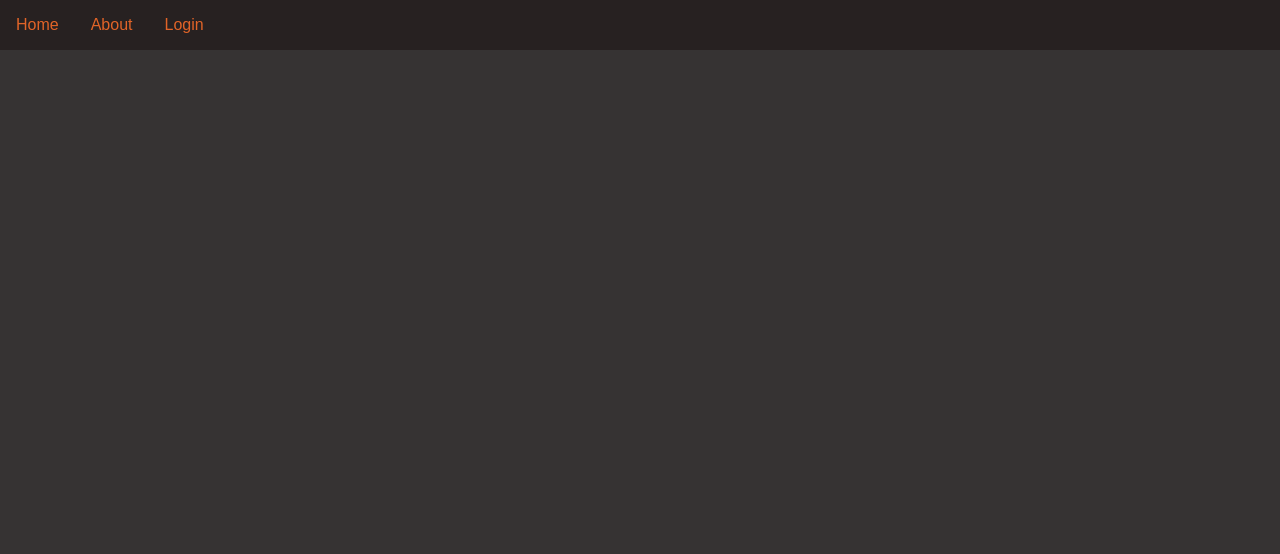
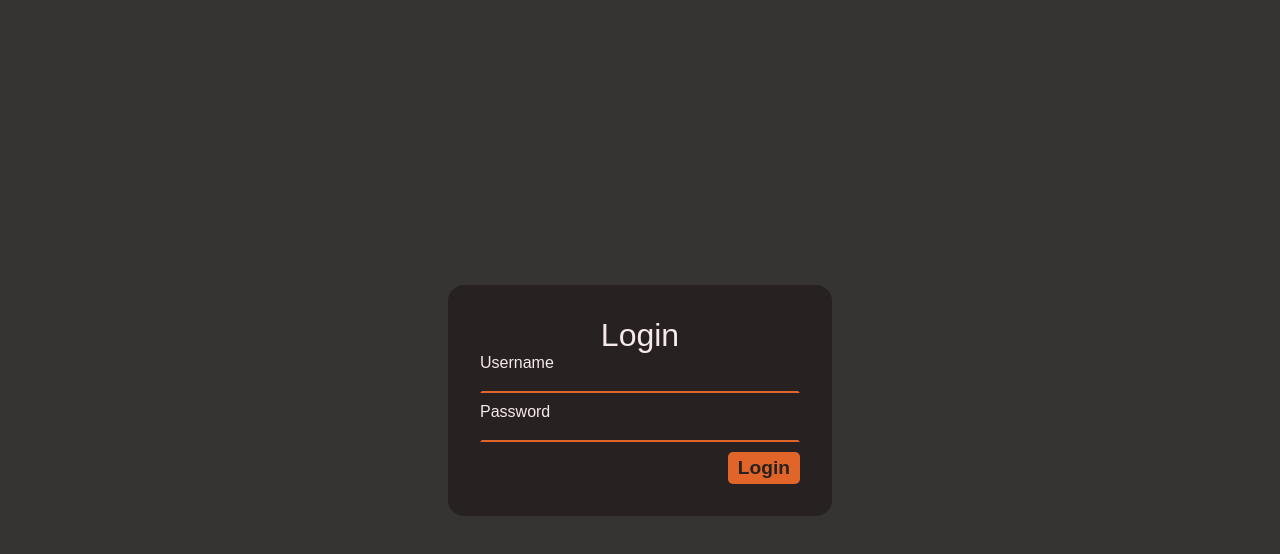
Before and after one commit to AsamMax/reci-pie, a Vue app: page /recipies/1 in a window 1280 px wide. Before the commit this address had no page. Shown: the top 554 px of the page. Built offline with nearby package versions, Linux system fonts and the light colour scheme.

Commit message:
connected login to backend

```diff
--- a/src/App.vue
+++ b/src/App.vue
@@ -1,17 +1,21 @@
 <script setup lang="ts">
 import { RouterLink, RouterView } from 'vue-router'
+import { useUserStore } from '@/stores/user'
+import LoginView from './views/LoginView.vue'
+
+const userStore = useUserStore()
 </script>
 
 <template>
-    <header>
+    <header v-if="userStore.isLoggedIn">
         <nav>
             <RouterLink to="/">Home</RouterLink>
             <RouterLink to="/about">About</RouterLink>
-            <RouterLink to="/login">Login</RouterLink>
         </nav>
     </header>
     <main>
-        <RouterView />
+        <RouterView v-if="userStore.isLoggedIn" />
+        <LoginView v-else />
     </main>
 </template>
 
--- a/src/router/index.ts
+++ b/src/router/index.ts
@@ -7,7 +7,7 @@ const router = createRouter({
         {
             path: '/',
             name: 'home',
-            component: HomeView
+            component: HomeView,
         },
         {
             path: '/about',
--- /dev/null
+++ b/src/stores/user.ts
@@ -0,0 +1,55 @@
+import { computed, ref } from 'vue'
+import { defineStore } from 'pinia'
+import type User from '@/types/user'
+
+export const useUserStore = defineStore('user', () => {
+    // load the token from localStorage
+    const token = ref<string | undefined>(localStorage.getItem('token') ?? undefined)
+    const current = ref<User | undefined>()
+    const isLoggedIn = computed(() => token.value !== undefined)
+
+    function login(username: string, password: string) {
+        // send as form data
+        fetch('http://127.0.0.1:8000/auth/token/', {
+            method: 'POST',
+            headers: {
+                'Content-Type': 'application/x-www-form-urlencoded'
+            },
+            body: new URLSearchParams({
+                username,
+                password
+            })
+        }).then(response => response.json())
+            .then(data => {
+                token.value = data.access_token
+                localStorage.setItem('token', data.access_token)
+                loadUser()
+            })
+            .catch(error => {
+                console.error(error)
+            })
+    }
+    function loadUser() {
+        // /auth/users/me/
+        fetch('http://127.0.0.1:8000/auth/users/me/', {
+            headers: {
+                Authorization: `Bearer ${token.value}`
+            }
+        }).then(response => response.json())
+            .then(data => {
+                current.value = data
+            })
+    }
+    function logout() {
+        localStorage.removeItem('token')
+        token.value = undefined
+        current.value = undefined
+    }
+
+    // when loading the store, try to load the user
+    if (token.value) {
+        loadUser()
+    }
+
+    return { current, isLoggedIn, login, logout }
+})
--- /dev/null
+++ b/src/types/user.ts
@@ -0,0 +1,7 @@
+
+export default interface User {
+    username: string
+    email: string
+    full_name: string
+    disabled: boolean
+}
--- a/src/views/LoginView.vue
+++ b/src/views/LoginView.vue
@@ -1,15 +1,45 @@
-<script setup lang="ts"></script>
+<script setup lang="ts">
+import { defineComponent, ref, watch } from 'vue'
+import { useRouter } from 'vue-router'
+import { useUserStore } from '@/stores/user'
+
+const router = useRouter()
+const userStore = useUserStore()
+
+const usernameRef = ref('')
+const passwordRef = ref('')
+
+function login(event: Event) {
+    const username = usernameRef.value
+    const password = passwordRef.value
+    userStore.login(username, password)
+    event.preventDefault()
+}
+
+if (userStore.current) {
+    router.push('/')
+}
+watch(
+    () => userStore.current,
+    (currentUser) => {
+        if (currentUser) {
+            router.push('/')
+        }
+    }
+)
+</script>
 <template>
     <!-- Login form -->
     <div class="login">
         <h1>Login</h1>
         <form>
             <label for="username">Username</label>
-            <input type="text" id="username" name="username" />
+            <input type="text" id="username" name="username" v-model="usernameRef" />
             <label for="password">Password</label>
-            <input type="password" id="password" name="password" />
-            <button type="submit">Login</button>
+            <input type="password" id="password" name="password" v-model="passwordRef" />
+            <button type="submit" @click="login">Login</button>
         </form>
+        <div>{{ userStore.current }}</div>
     </div>
 </template>
 
```
